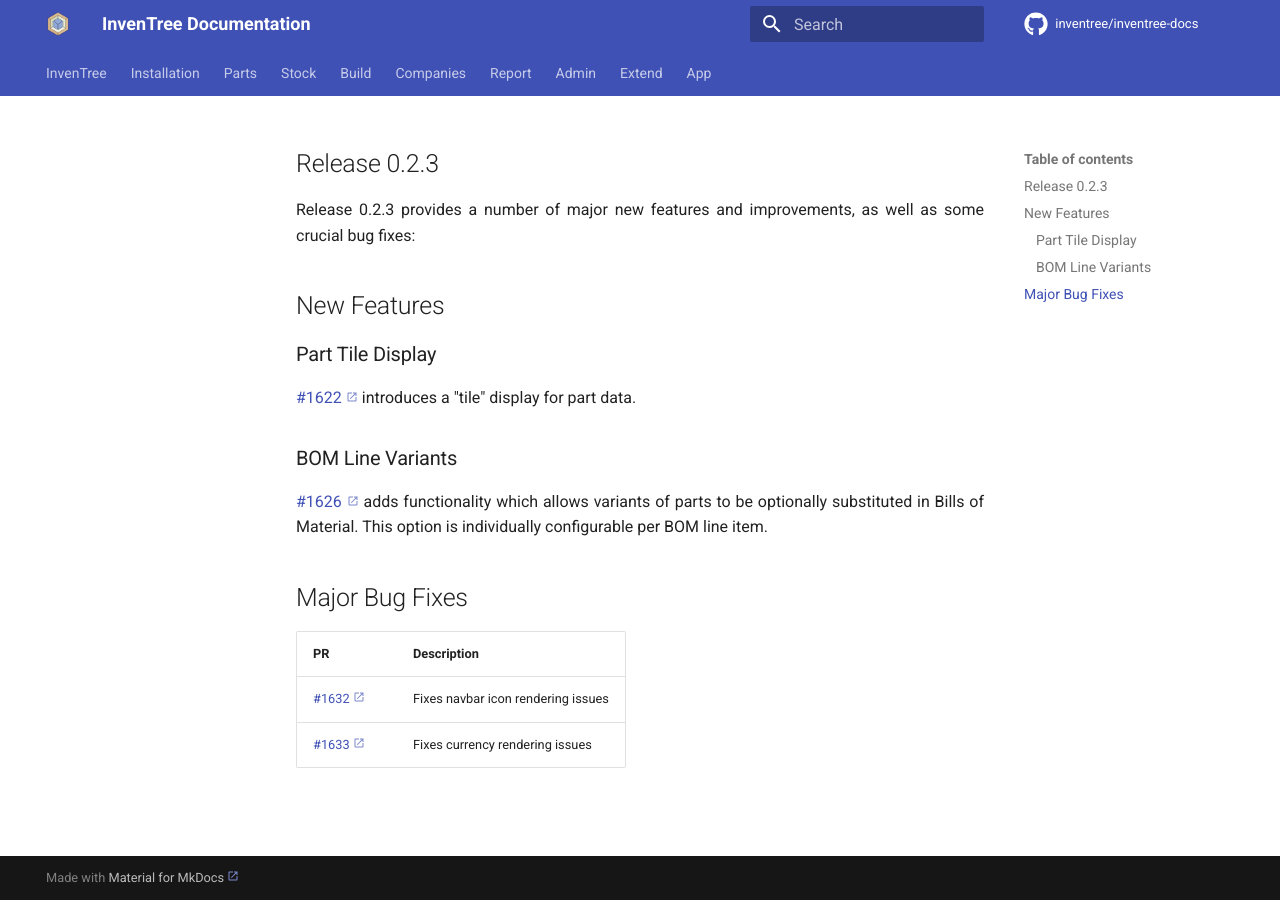
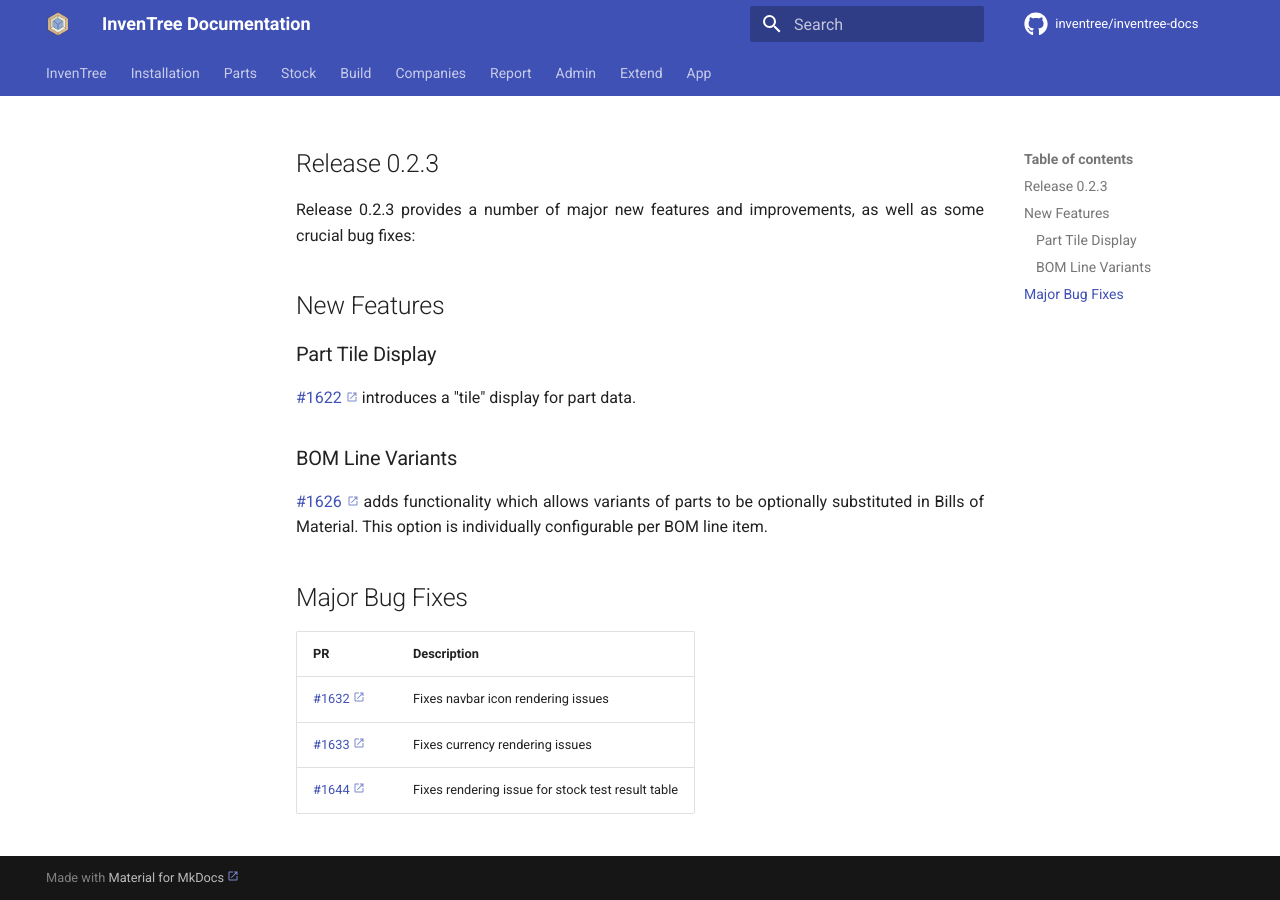
Before and after one commit to inventree/inventree-docs, an MkDocs documentation site: the page built from docs/releases/0.2.3.md, in a window 1280 px wide. Built offline with MkDocs 1.6.1 and Material for MkDocs 9.7.7, drawn with Linux system fonts in a browser that asks for light colours; a script that is not in the unit is left out; comment, search, counter and statistics services are not loaded.

Commit message:
Update 0.2.3.md

```diff
--- a/docs/releases/0.2.3.md
+++ b/docs/releases/0.2.3.md
@@ -22,3 +22,4 @@
 | --- | --- |
 | [#1632](https://github.com/inventree/InvenTree/pull/1632) | Fixes navbar icon rendering issues |
 | [#1633](https://github.com/inventree/InvenTree/pull/1633) | Fixes currency rendering issues |
+| [#1644](https://github.com/inventree/InvenTree/pull/1644) | Fixes rendering issue for stock test result table |
```
